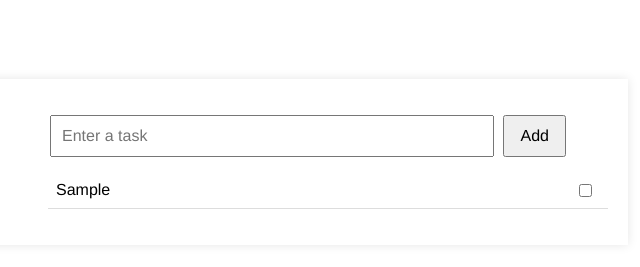
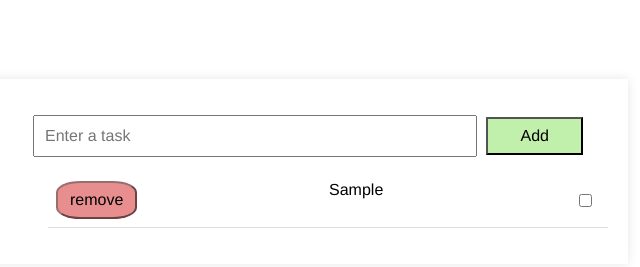
Before and after one commit to igortrajic/web-todo-igortrajic, a website built with Vite: page index.html in a window 1280 px wide. Both pictures are taken after typing "Sample" into the empty fields and a click on the button "Add". Shown: the part 79-346 px from the top of the page, without its empty margins (332-972 px from the left). Built offline with nearby package versions, Linux system fonts and the light colour scheme.

Commit message:
feat: delete one task button closes #8

```diff
--- a/src/main.ts
+++ b/src/main.ts
@@ -65,6 +65,20 @@ function renderTodos() {
     controlGroup.appendChild(checkbox)
     controlGroup.appendChild(status)
 
+    function deleteTodo(index: number) {
+      const todos = getTodos()
+      todos.splice(index, 1)
+      saveTodos(todos)
+      renderTodos()
+    }
+    const removeButton = document.createElement('button')
+    removeButton.textContent = 'remove'
+    removeButton.classList.add('removebut')
+    removeButton.addEventListener('click', () => {
+      deleteTodo(index)
+      clearError()
+    })
+
     const text = document.createElement('span')
     text.textContent = todo.element
     text.classList.add('todo-text')
@@ -75,6 +89,7 @@ function renderTodos() {
 
     li.appendChild(controlGroup)
     li.appendChild(text)
+    li.appendChild(removeButton)
 
     todoElements.appendChild(li)
   })
--- a/src/style.css
+++ b/src/style.css
@@ -27,9 +27,10 @@ h1 {
 }
 
 #add-todo-button {
-  padding: 10px 15px;
+  padding: 0.5rem 2rem;
   font-size: 16px;
   margin-left: 5px;
+  background-color: #c1f0ac;
 }
 
 #todo-elements li {
@@ -53,8 +54,16 @@ h1 {
 
 .completed {
   opacity: 0.6;
-  background-color: #f7f7f7;
-  border-left: 5px solid #28a745;
+  background-color: #c1f0ac;
+  border-left: 5px solid #0cbe35;
+}
+
+.removebut {
+  border-color: rgba(0, 0, 0, 0.535);
+  border-radius: 30%;
+  background-color: rgb(232, 142, 142);
+  padding: 0.5rem 0.75rem;
+  font-size: 1rem;
 }
 
 #error-message {
```
